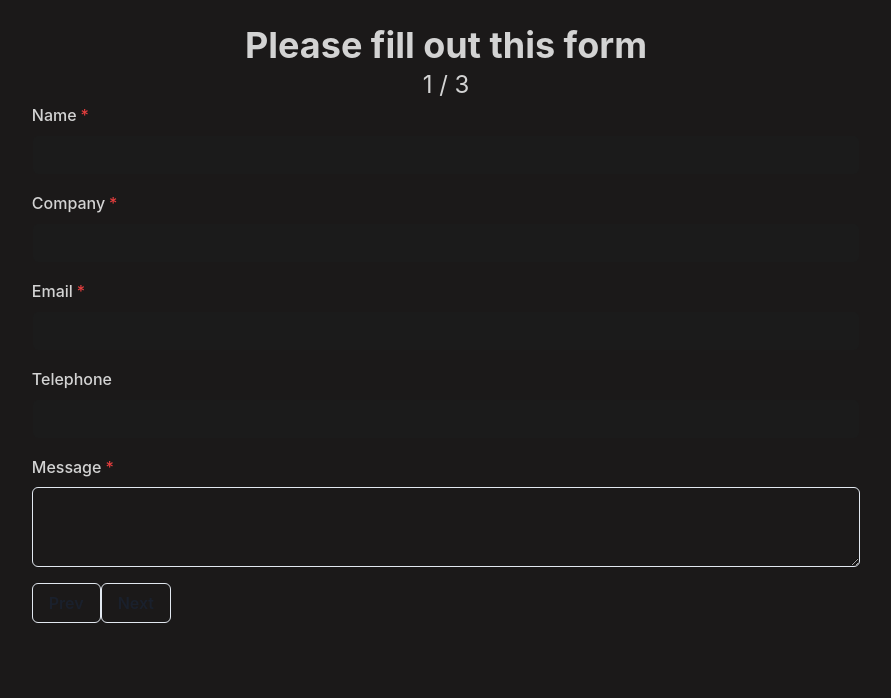
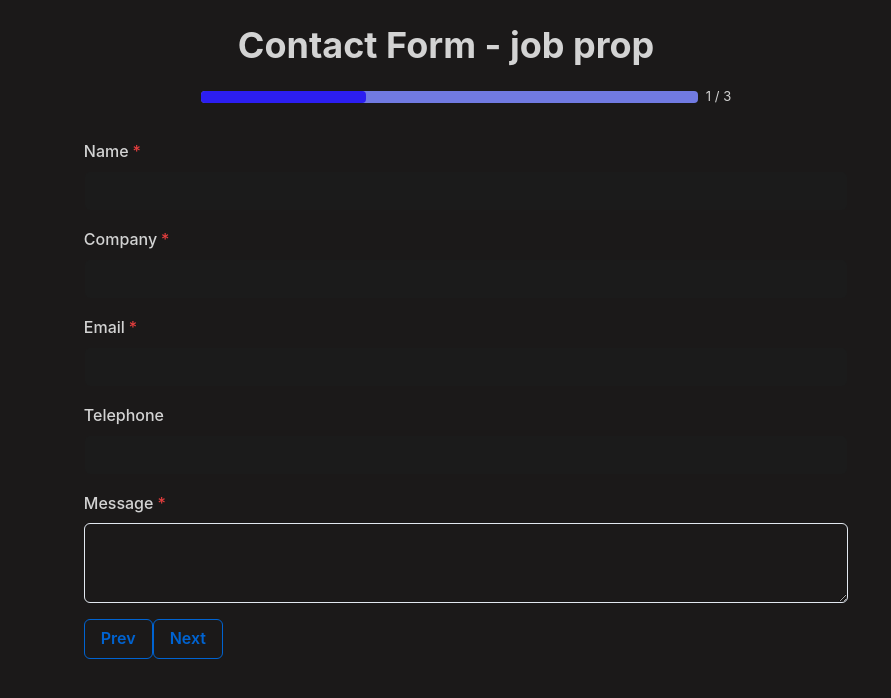
Before and after one commit to NotYourTypicalDeveloper/job-contact-form, a Next.js app: page / in a window 1280 px wide. Shown: the top 698 px of the page, without its empty margins (194-1085 px from the left). Built offline with nearby package versions, Linux system fonts and the light colour scheme.

Commit message:
Added progress bar and styling

```diff
--- a/components/organisms/ContactForm.jsx
+++ b/components/organisms/ContactForm.jsx
@@ -1,5 +1,5 @@
 import { React, useReducer } from "react";
-import { Container, Button, useToast, Flex } from "@chakra-ui/react";
+import { Container, Button, useToast, Flex, Box, Text } from "@chakra-ui/react";
 import {
   FormContext,
   FormDispatchContext,
@@ -81,10 +81,27 @@ const ContactForm = () => {
   return (
     <FormContext.Provider value={formState}>
       <FormDispatchContext.Provider value={dispatch}>
-        <Container>
+        <Container m={5}>
           {/* TODO: add error message  */}
-          <h2>{currentStep} / 3</h2>
-          <form>
+          {/* ============== Progress bar ============== */}
+          <Flex justifyContent="center" alignItems="center">
+            <Box h={3} w="60%" bgColor="#717ae2" borderRadius={4} mr={2}>
+              <Box
+                w={
+                  currentStep == 1
+                    ? "33.3%"
+                    : currentStep == 2
+                    ? "66.6%"
+                    : "100%"
+                }
+                h="100%"
+                bgColor="#2c1ef1"
+                borderRadius={4}
+              ></Box>
+            </Box>
+            <Text fontSize="small">{currentStep} / 3</Text>
+          </Flex>
+          <form style={{ padding: "2rem" }}>
             {currentStep == 1 && (
               <Page1 formState={formState} dispatch={dispatch} />
             )}
@@ -97,7 +114,7 @@ const ContactForm = () => {
             )}
             <Flex>
               <Button
-                colorScheme="gray"
+                colorScheme="messenger"
                 variant="outline"
                 onClick={onPrevClick}
                 disabled={currentStep == 1}
@@ -106,7 +123,7 @@ const ContactForm = () => {
               </Button>
 
               <Button
-                colorScheme="gray"
+                colorScheme="messenger"
                 variant="outline"
                 onClick={onNextClick}
                 disabled={currentStep == 3}
@@ -118,7 +135,7 @@ const ContactForm = () => {
             {currentStep === 3 && (
               <Button
                 type="submit"
-                colorScheme="blue"
+                colorScheme="messenger"
                 isLoading={isLoading}
                 onClick={onSubmit}
                 isDisabled={
--- a/pages/index.js
+++ b/pages/index.js
@@ -5,7 +5,7 @@ import ContactForm from "../components/organisms/ContactForm";
 export default function Home() {
   return (
     <section>
-      <Heading>Please fill out this form </Heading>
+      <Heading>Contact Form - job prop </Heading>
       <ContactForm />
     </section>
   );
```
